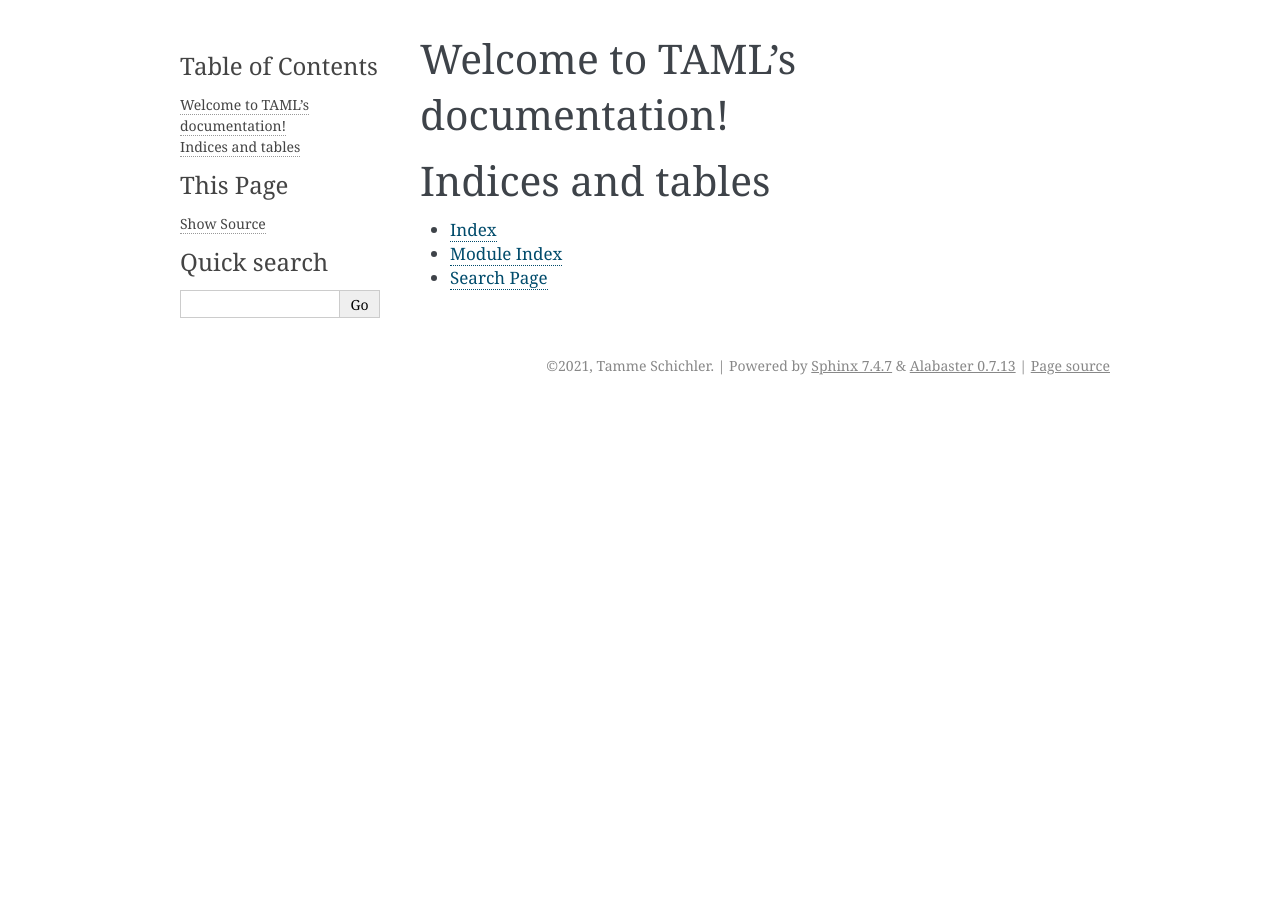
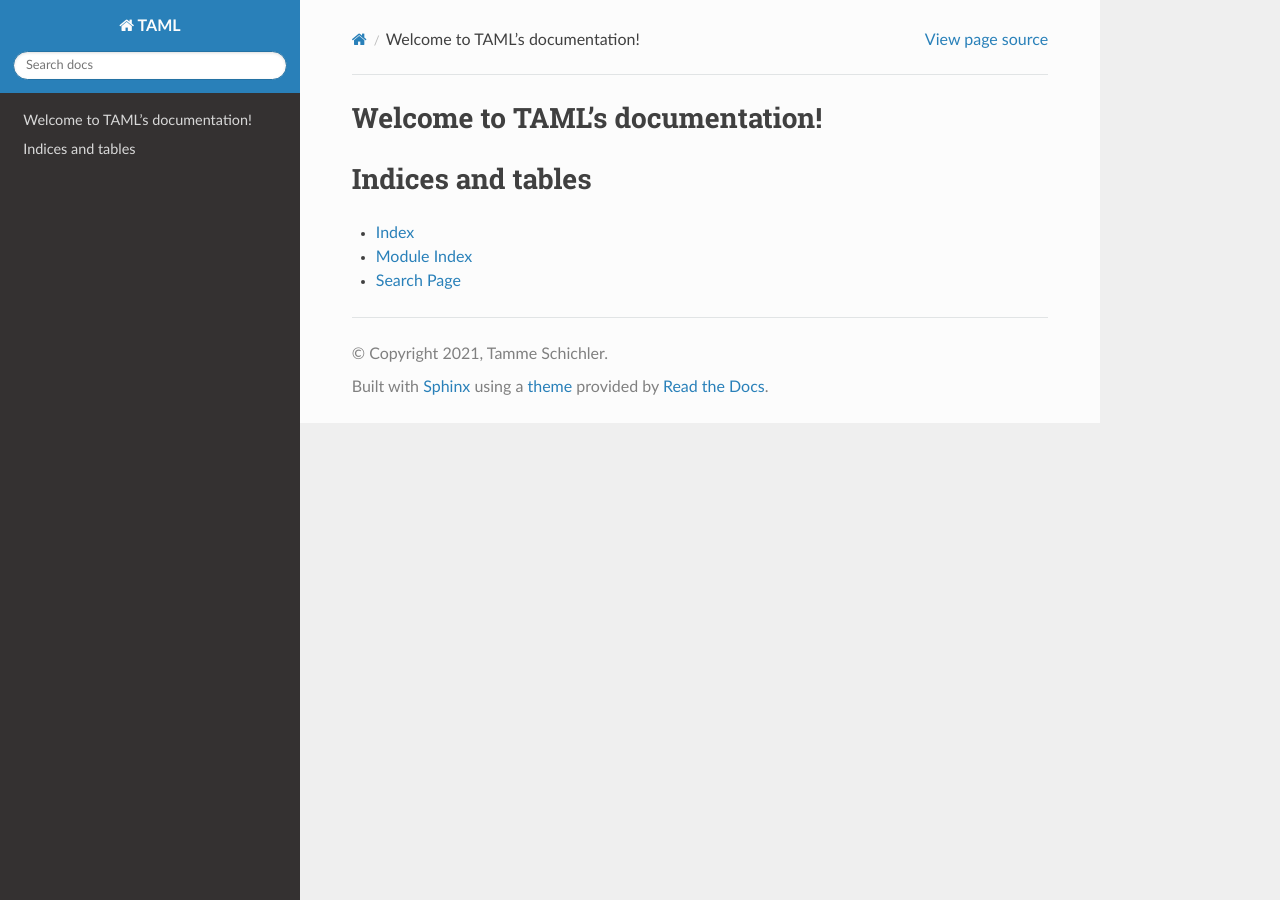
Before and after one commit to Tamschi/taml, a Sphinx documentation site: the page built from docs/index.rst, in a window 1280 px wide. Built offline with Sphinx 7.4.7 and the Read the Docs theme 2.0.0, drawn with Linux system fonts in a browser that asks for light colours.

Commit message:
Applied read-the-docs theme

```diff
--- a/docs/conf.py
+++ b/docs/conf.py
@@ -13,6 +13,8 @@
 # import os
 # import sys
 # sys.path.insert(0, os.path.abspath('.'))
+
+import sphinx_rtd_theme
 
 
 # -- Project information -----------------------------------------------------
@@ -44,9 +46,11 @@ exclude_patterns = ['_build', 'Thumbs.db', '.DS_Store']
 # The theme to use for HTML and HTML Help pages.  See the documentation for
 # a list of builtin themes.
 #
-html_theme = 'alabaster'
+html_theme = 'sphinx_rtd_theme'
+html_theme_path = [sphinx_rtd_theme.get_html_theme_path()]
 
 # Add any paths that contain custom static files (such as style sheets) here,
 # relative to this directory. They are copied after the builtin static files,
 # so a file named "default.css" will overwrite the builtin "default.css".
 html_static_path = ['_static']
+html_js_files = ['js/expand_tabs.js']
--- a/docs/requirements.txt
+++ b/docs/requirements.txt
@@ -1,3 +1,3 @@
 Sphinx==3.4.3
-sphinx_rtd_theme==0.5.1
-readthedocs-sphinx-search==0.1.0rc3
+sphinx_rtd_theme==0.5.2
+readthedocs-sphinx-search==0.1.0
```
